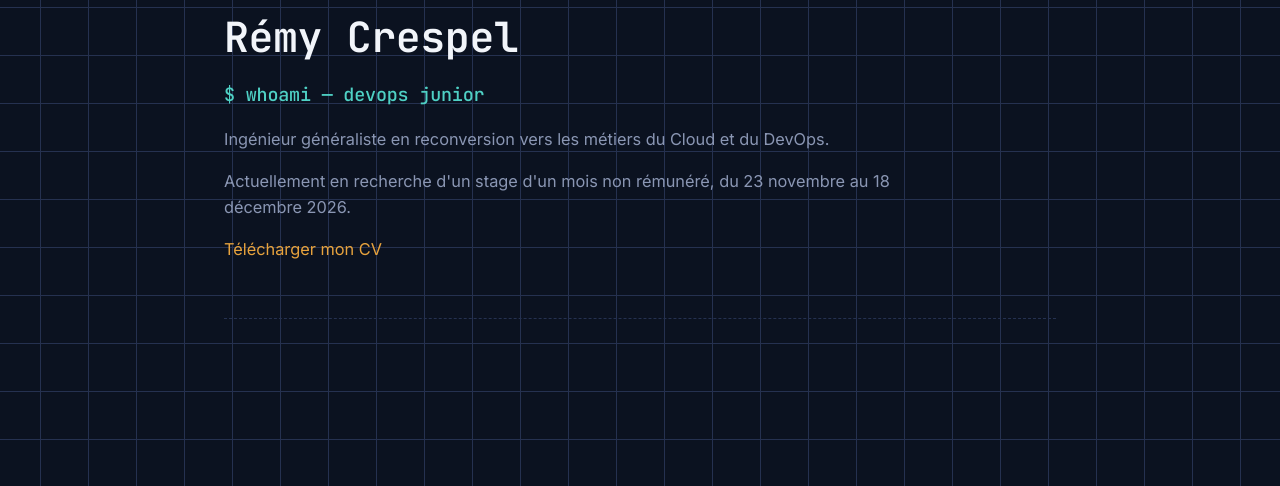
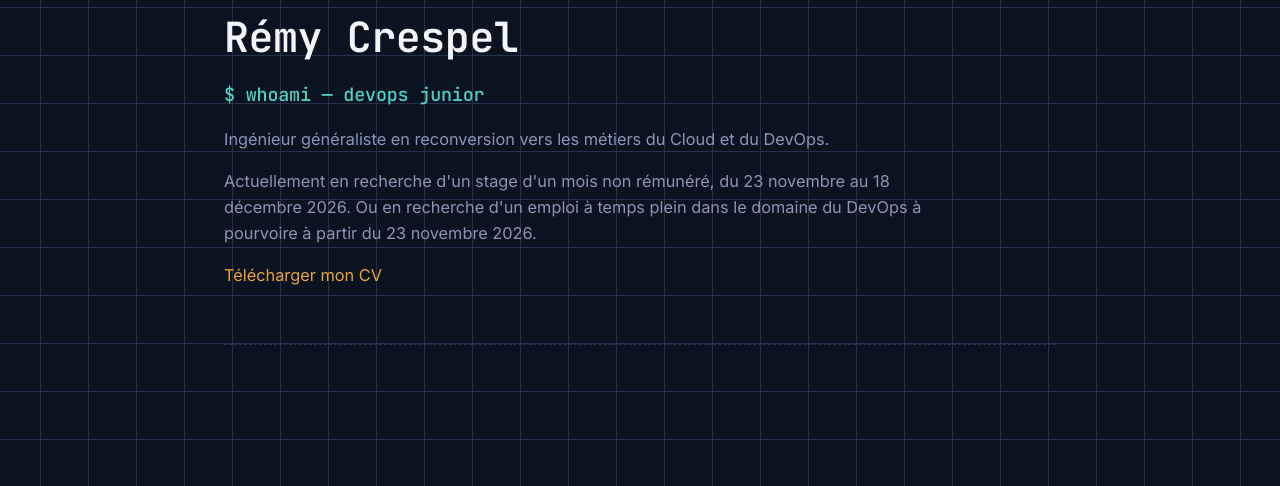
Before and after one commit to RemyCspl/remy-crespel-portfolio, a Flask app: page / in a window 1280 px wide. Shown: the part 137-623 px from the top of the page. Run offline with Flask 3, Linux system fonts and the light colour scheme.

Commit message:
modif: update page accueil

```diff
--- a/app/templates/index.html
+++ b/app/templates/index.html
@@ -15,6 +15,7 @@
     </p>
     <p>
         Actuellement en recherche d'un stage d'un mois non rémunéré, du 23 novembre au 18 décembre 2026.
+        Ou en recherche d'un emploi à temps plein dans le domaine du DevOps à pourvoire à partir du 23 novembre 2026.
     </p>
 
     <p><a href="/telecharger-cv">Télécharger mon CV</a></p>
```
